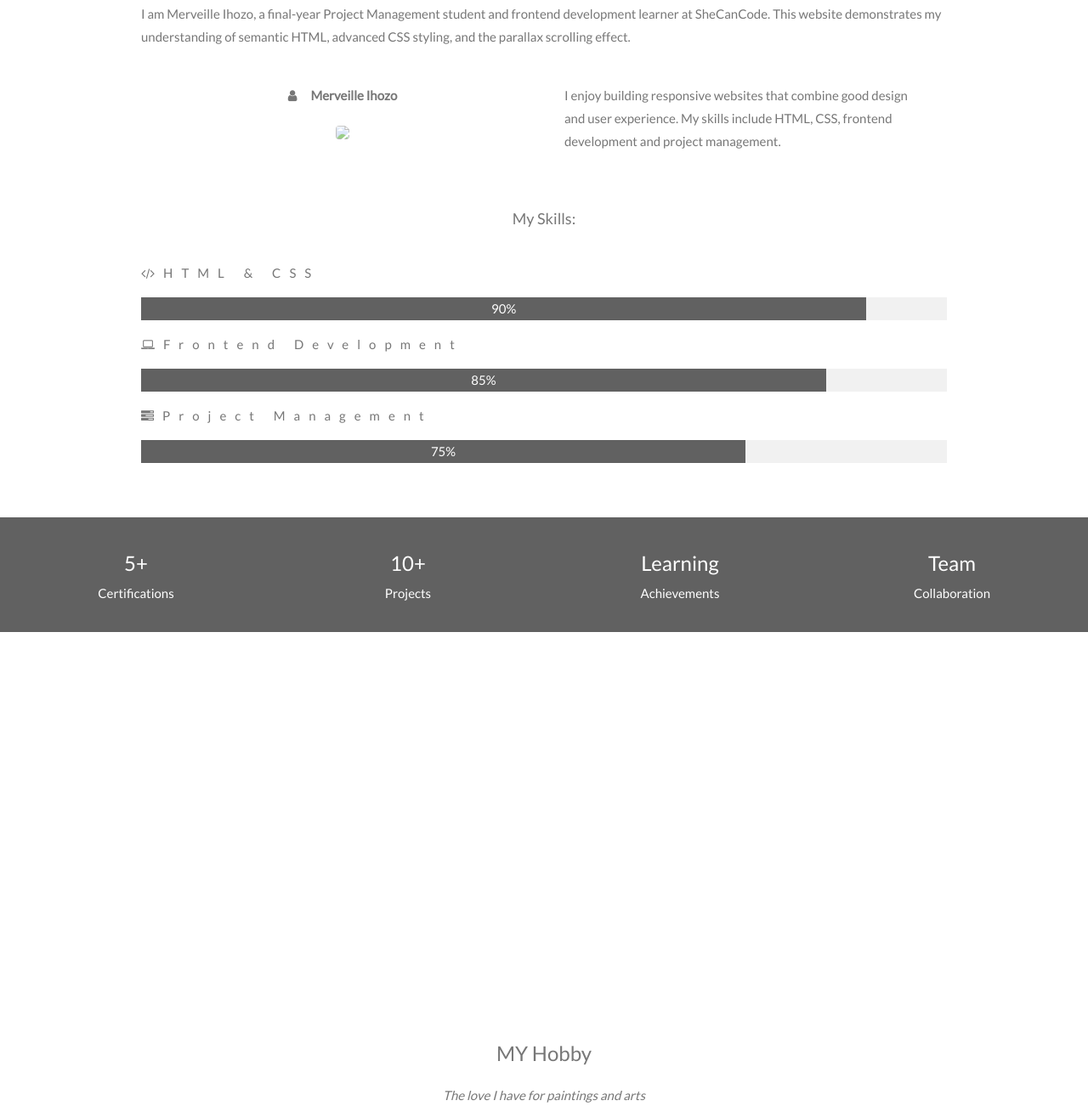
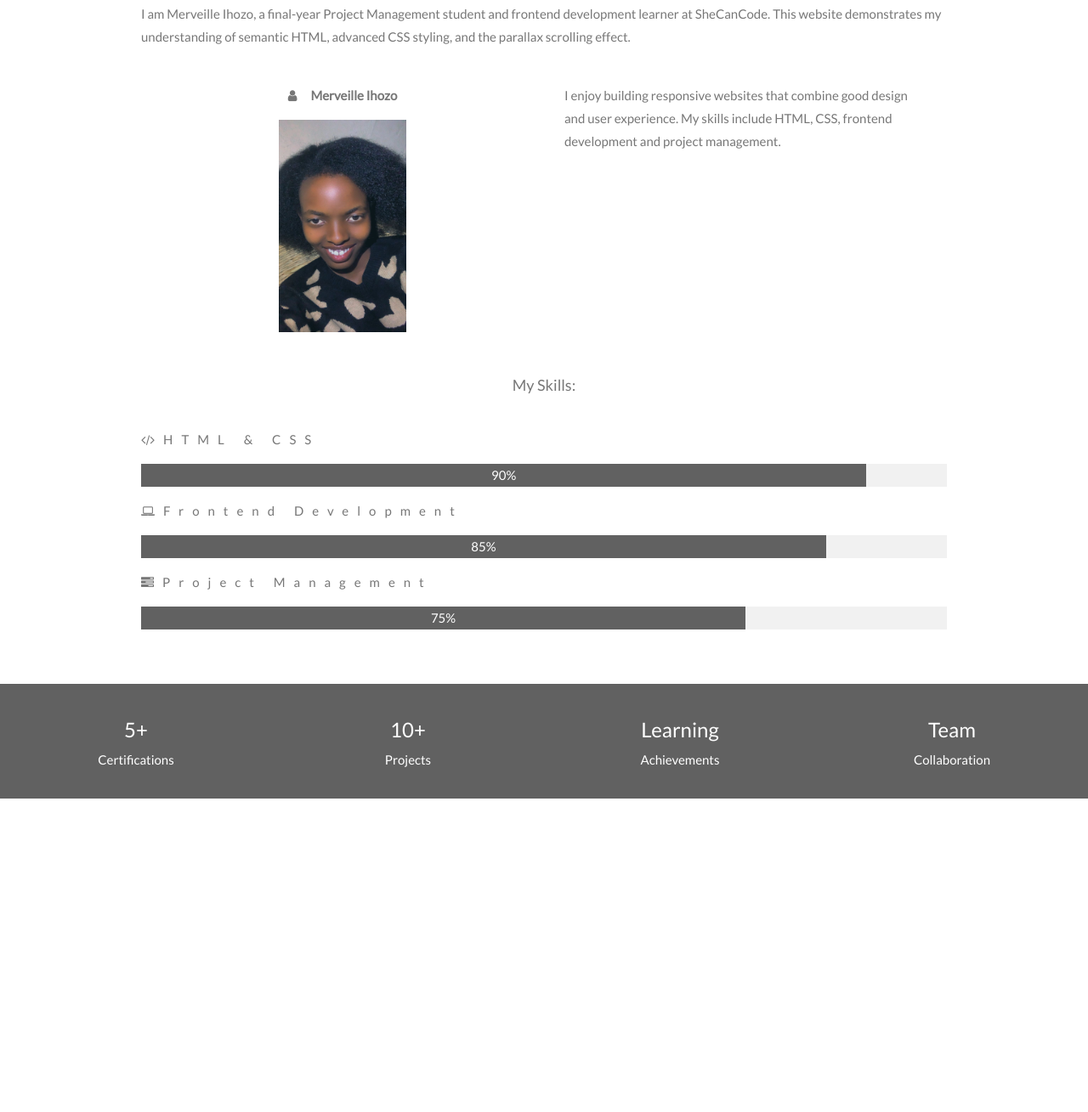
Before and after one commit to ihozomerveille-png/Parallax-website-Assignment, a plain HTML site: page index.html in a window 1280 px wide. Shown: the part 571-1880 px from the top of the page at 85% size. Drawn offline with nearby package versions, Linux system fonts and the light colour scheme.

Commit message:
still commiting

```diff
--- a/index.html
+++ b/index.html
@@ -56,7 +56,7 @@
 
 <div class="w3-col m6 w3-center w3-padding-large">
 <p><b><i class="fa fa-user w3-margin-right"></i>Merveille Ihozo</b></p>
-<img src="images/profile.jpg" class="w3-round w3-image w3-opacity w3-hover-opacity-off">
+<img src="images/bg3.jpeg" width="150" height="250">
 </div>
 
 <div class="w3-col m6 w3-hide-small w3-padding-large">
@@ -118,7 +118,7 @@
 <!-- Portfolio -->
 <div class="w3-content w3-container w3-padding-64" id="portfolio">
 
-<h3 class="w3-center">MY Hobby</h3>
+<h3 class="w3-center">My Hobby</h3>
 <p class="w3-center"><em>The love I have for paintings and arts</em></p>
 
 <div class="w3-row-padding w3-center">
```
